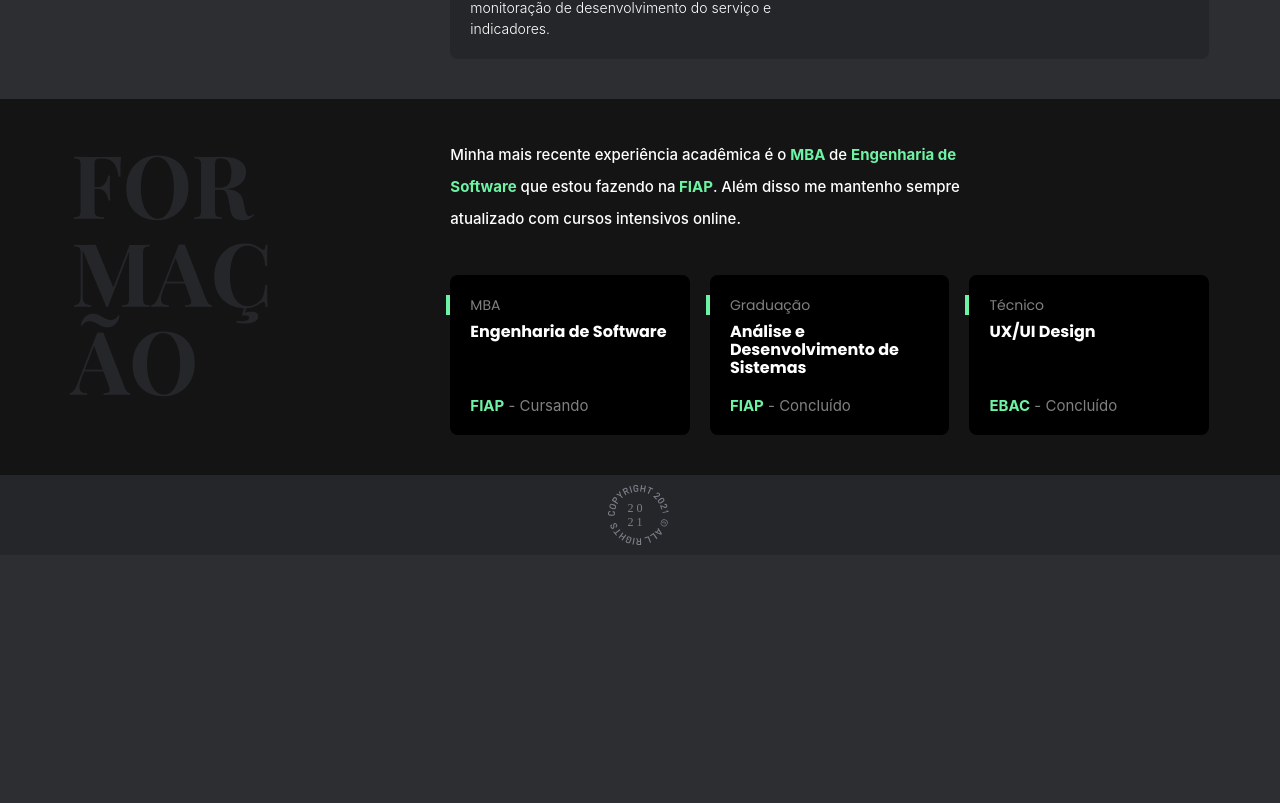
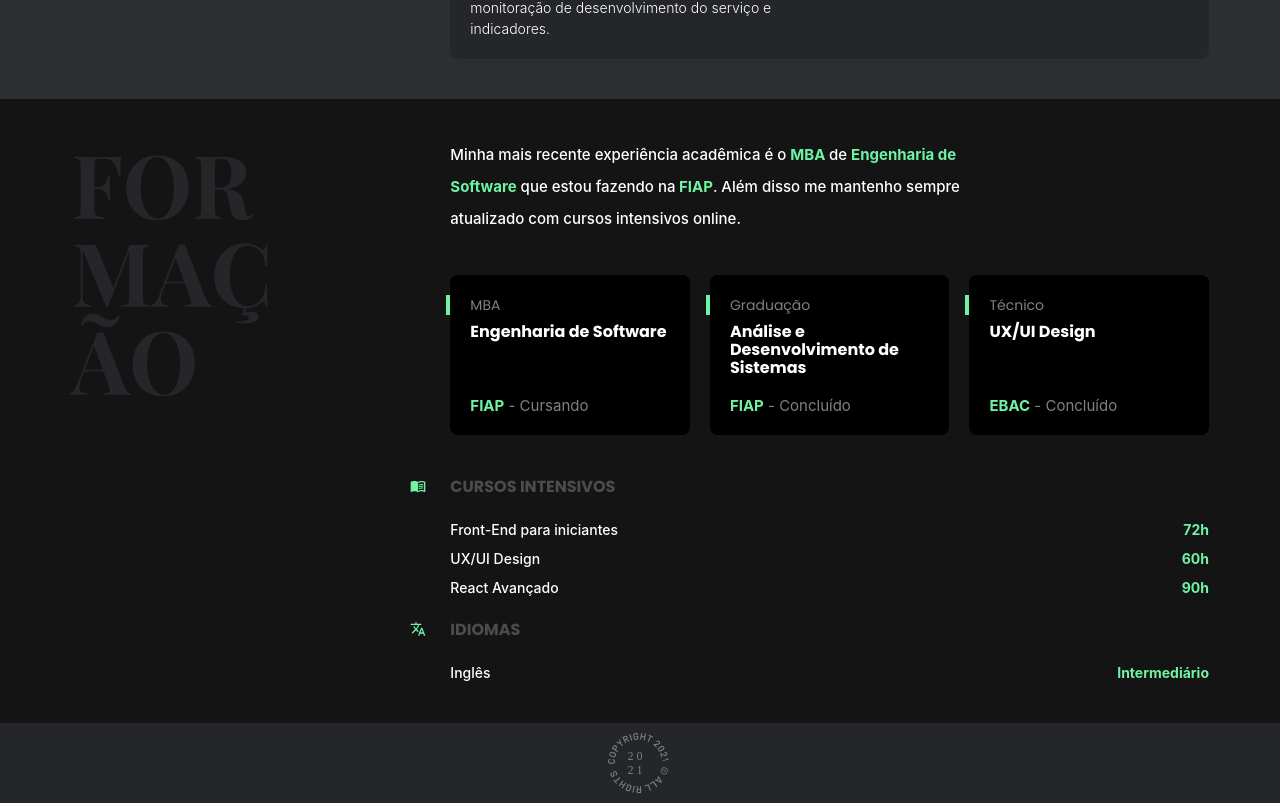
Before and after one commit to dfsilva-dxp/dfsilva-portfolio, a Next.js app: page / in a window 1280 px wide. Shown: the part 1301-2104 px from the top of the page. Before the commit the page ends 1856 px from the top, so only its background shows below. Built offline with nearby package versions, Linux system fonts and the light colour scheme; a web font is replaced by a local one.

Commit message:
feat: adicionando os cursos e idiomas a section experience

```diff
--- /dev/null
+++ b/src/components/Education/Courses/index.tsx
@@ -0,0 +1,37 @@
+import { ReactNode } from "react";
+
+import * as S from "./styles";
+
+type Course = {
+  id: number;
+  title: string;
+  time?: string;
+};
+
+type CoursesProps = {
+  icon: ReactNode;
+  title: string;
+  data: Course[];
+};
+
+const Courses = ({ icon, title, data }: CoursesProps) => {
+  return (
+    <S.Wrapper>
+      <S.Heading>
+        {icon}
+        <h4>{title}</h4>
+      </S.Heading>
+      <>
+        {data &&
+          data.map((item) => (
+            <div key={item.id} className="row">
+              <span>{item.title}</span>
+              <strong>{item.time}</strong>
+            </div>
+          ))}
+      </>
+    </S.Wrapper>
+  );
+};
+
+export default Courses;
--- /dev/null
+++ b/src/components/Education/Courses/styles.ts
@@ -0,0 +1,54 @@
+import styled from "styled-components";
+
+export const Wrapper = styled.section`
+  position: relative;
+
+  & + section {
+    margin-top: var(--px-20);
+  }
+
+  .row {
+    display: flex;
+    align-items: center;
+    justify-content: space-between;
+
+    & + div {
+      margin-top: var(--px-8);
+    }
+
+    span,
+    strong {
+      font-size: var(--ft-14);
+    }
+
+    span {
+      font-weight: 500;
+    }
+  }
+`;
+
+export const Heading = styled.header`
+  margin-bottom: var(--px-20);
+  display: flex;
+  align-items: center;
+  gap: var(--px-10);
+
+  svg {
+    color: var(--green-500);
+  }
+
+  > h4 {
+    font-family: "Poppins", sans-serif;
+    font-size: var(--ft-16);
+    text-transform: uppercase;
+    color: var(--gray-700);
+  }
+
+  @media (min-width: 992px) {
+    > svg {
+      position: absolute;
+      left: -40px;
+      top: 3px;
+    }
+  }
+`;
--- a/src/components/Education/index.tsx
+++ b/src/components/Education/index.tsx
@@ -1,6 +1,8 @@
-import { educations } from "utils/data";
+import { MdMenuBook, MdOutlineTranslate } from "react-icons/md";
+import { courses, educations } from "utils/data";
 
 import SchoolingItem from "components/Education/SchoolingItem";
+import Courses from "./Courses";
 
 import * as S from "./styles";
 
@@ -28,6 +30,18 @@ const EducationWrapper = () => {
                 />
               ))}
             </S.Schooling>
+            <S.Courses>
+              <Courses
+                title="Cursos intensivos"
+                data={courses}
+                icon={<MdMenuBook />}
+              />
+              <Courses
+                title="Idiomas"
+                data={[{ id: 1, title: "Inglês", time: "Intermediário" }]}
+                icon={<MdOutlineTranslate />}
+              />
+            </S.Courses>
           </div>
         </S.Display>
       </div>
--- a/src/components/Education/styles.ts
+++ b/src/components/Education/styles.ts
@@ -28,8 +28,11 @@ export const Display = styled.div`
 export const Schooling = styled.div`
   display: grid;
   gap: var(--px-20);
+  margin-bottom: var(--px-40);
 
   @media (min-width: 992px) {
     grid-template-columns: repeat(3, 1fr);
   }
 `;
+
+export const Courses = styled.div``;
--- a/src/utils/data.ts
+++ b/src/utils/data.ts
@@ -50,3 +50,21 @@ export const educations = [
     state: "Concluído"
   }
 ];
+
+export const courses = [
+  {
+    id: 1,
+    title: "Front-End para iniciantes",
+    time: "72h"
+  },
+  {
+    id: 2,
+    title: "UX/UI Design",
+    time: "60h"
+  },
+  {
+    id: 3,
+    title: "React Avançado",
+    time: "90h"
+  }
+];
```
